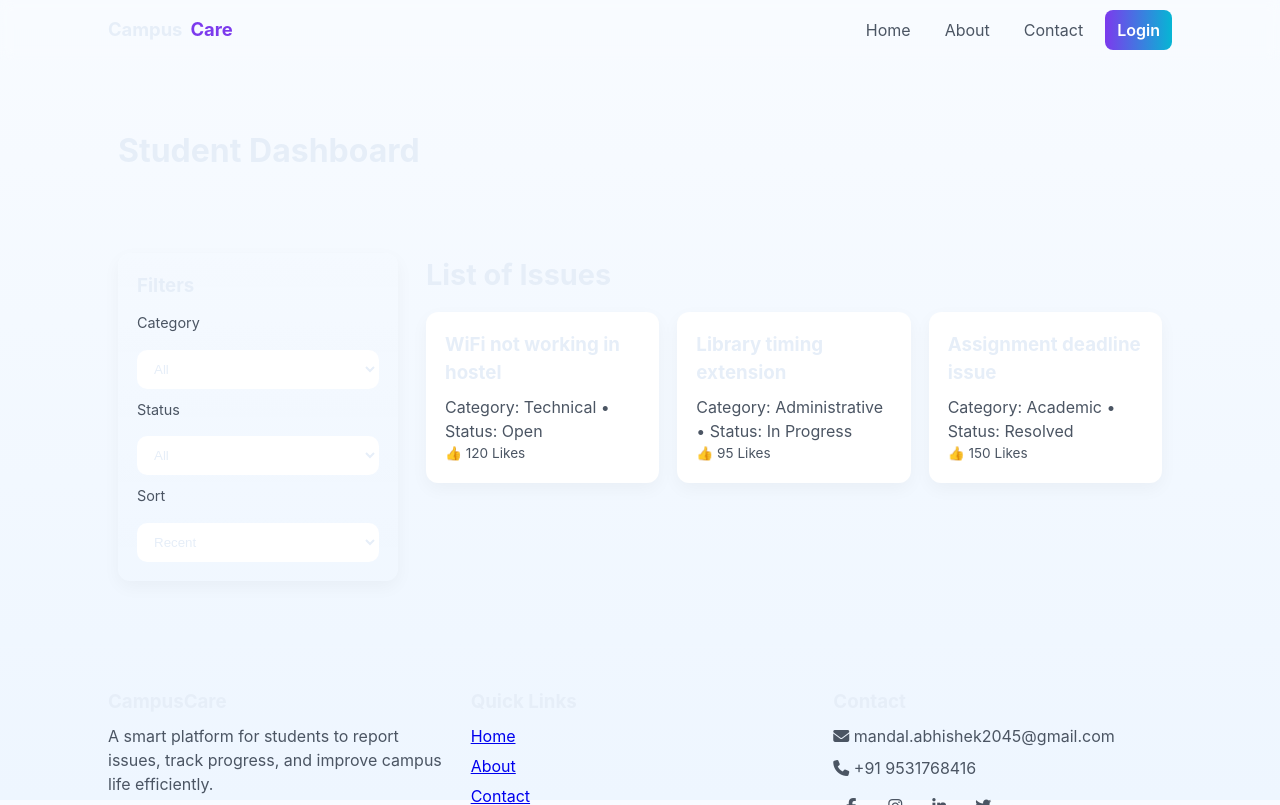
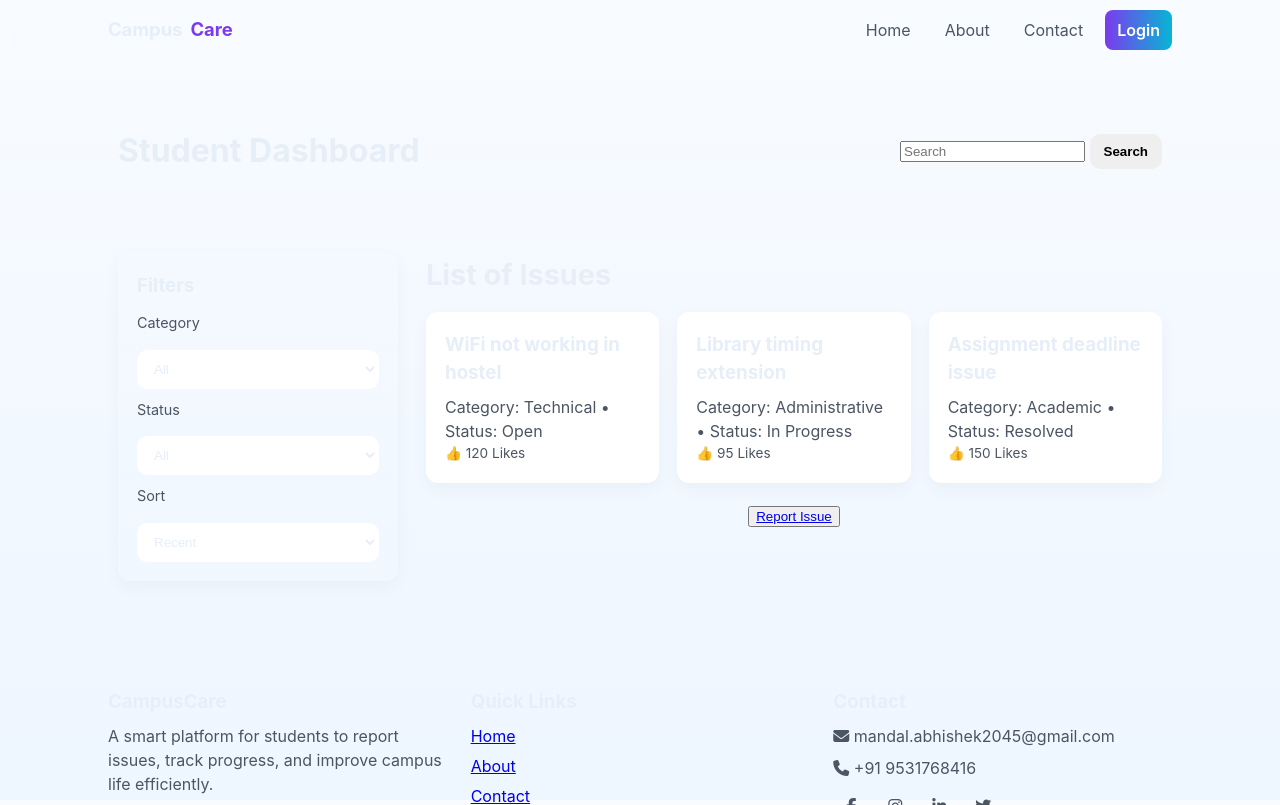
Before and after one commit to Abhi-ml07/CampusCare, a Flask app: page /dashboard in a window 1280 px wide. Shown: the top 805 px of the page. Run offline with Flask 3, Linux system fonts and the light colour scheme; some libraries are stand-ins or nearby versions.

Commit message:
Update dash.html

```diff
--- a/templates/dash.html
+++ b/templates/dash.html
@@ -4,8 +4,12 @@
 
 {% block body %}
 <div class="container">
-    <header class="site-header">
+   <header class="site-header">
         <h1>Student Dashboard</h1>
+        <form class="d-flex" role="search">
+            <input class="form-control me-2" type="search" placeholder="Search" aria-label="Search"/>
+            <button class="btn btn-outline-success" type="submit">Search</button>
+        </form>
     </header>
 
     <section class="hero" style="grid-template-columns:280px 1fr;">
@@ -62,6 +66,9 @@
                     <p class="help">👍 150 Likes</p>
                 </div>
             </section>
+            <div style="text-align:center;margin-top:20px">
+                <button class="submit"><a href="https://forms.gle/Q17XWProaQiLHcyD8" target="_blank">Report Issue</a></button>
+            </div>
         </div>
     </section>
 </div>
```
